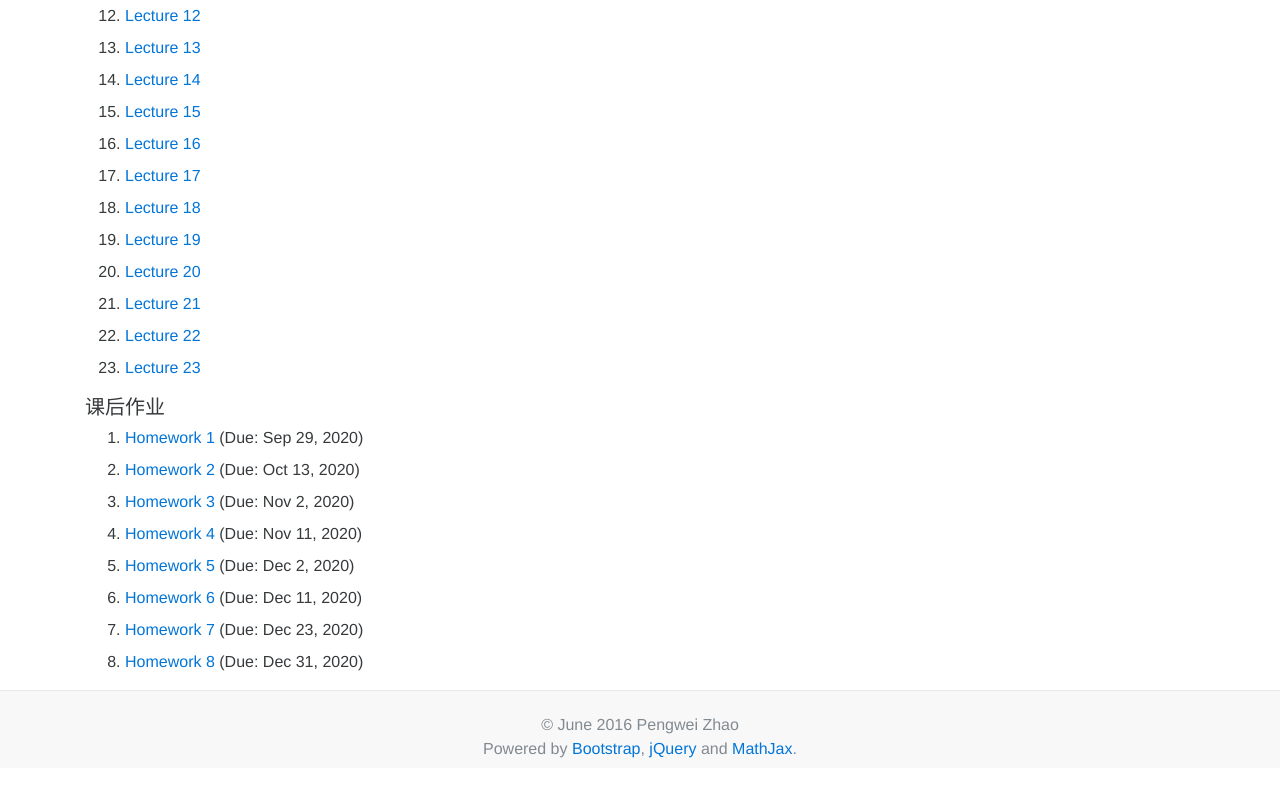
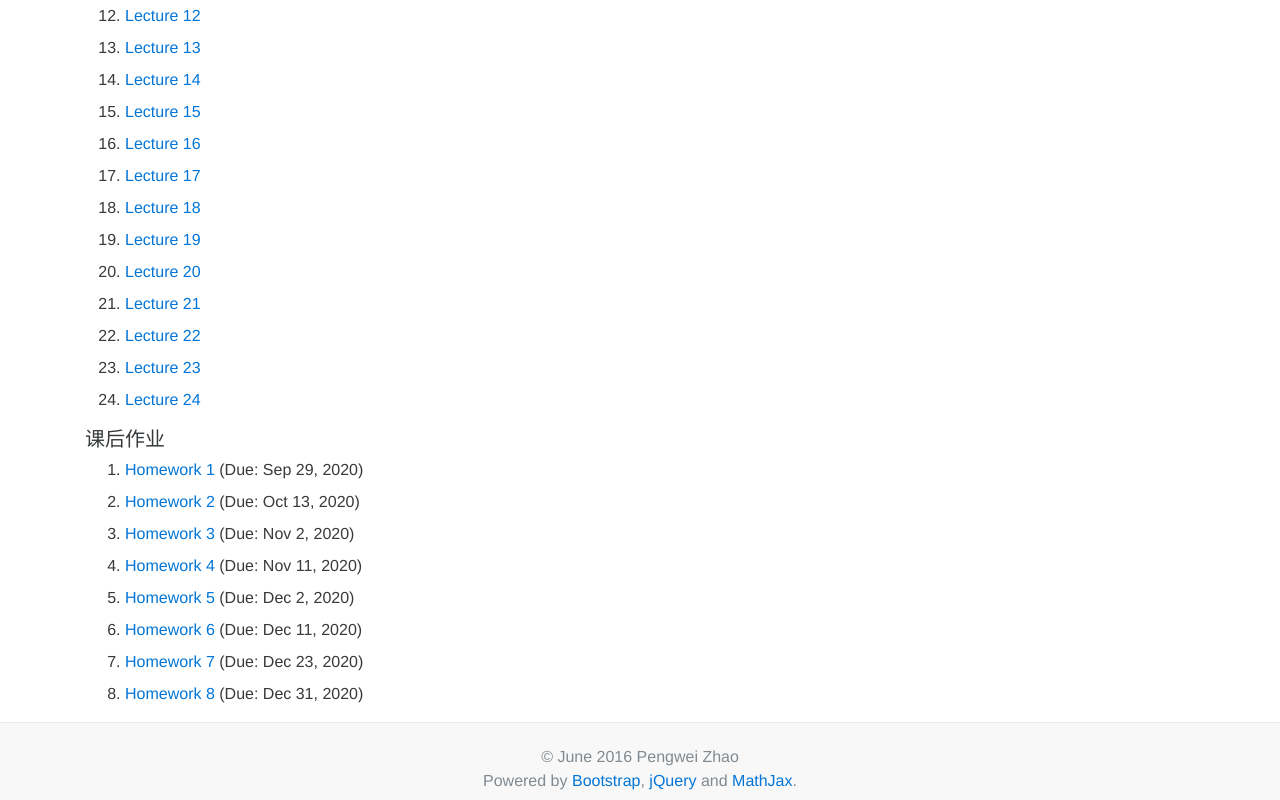
Before and after one commit to zhaopw33/zhaopw33.github.io, a plain HTML site: page docs/teaching.html in a window 1280 px wide. Shown: the part 523-1323 px from the top of the page. Before the commit the page ends 1291 px from the top, so only its background shows below. Drawn offline with nearby package versions, Linux system fonts and the light colour scheme; some packages are replaced by stand-ins of ours.

Commit message:
Update teaching.html

```diff
--- a/docs/teaching.html
+++ b/docs/teaching.html
@@ -74,8 +74,8 @@
       <li> <a href= https://ZhaoCloud.myDS.me:5301/sharing/SkAbadXLq > Lecture 21  </a>  </li>
       <li> <a href= https://ZhaoCloud.myDS.me:5301/sharing/QHow4LEXA > Lecture 22  </a>  </li>
       <li> <a href= https://ZhaoCloud.myDS.me:5301/sharing/pIdVWxHdE > Lecture 23  </a>  </li>
-      <!-- <li> <a href= https://ZhaoCloud.myDS.me:5301/sharing/6oGjZqGSQ > Lecture 24  </a>  </li>
-      <li> <a href= https://ZhaoCloud.myDS.me:5301/sharing/hYoL4jaEh > Lecture 25  </a>  </li>  -->
+      <li> <a href= https://ZhaoCloud.myDS.me:5301/sharing/ZCefAqeNq > Lecture 24  </a>  </li>
+      <!-- <li> <a href= https://ZhaoCloud.myDS.me:5301/sharing/hYoL4jaEh > Lecture 25  </a>  </li>  -->
 
       </ol>
 
```
